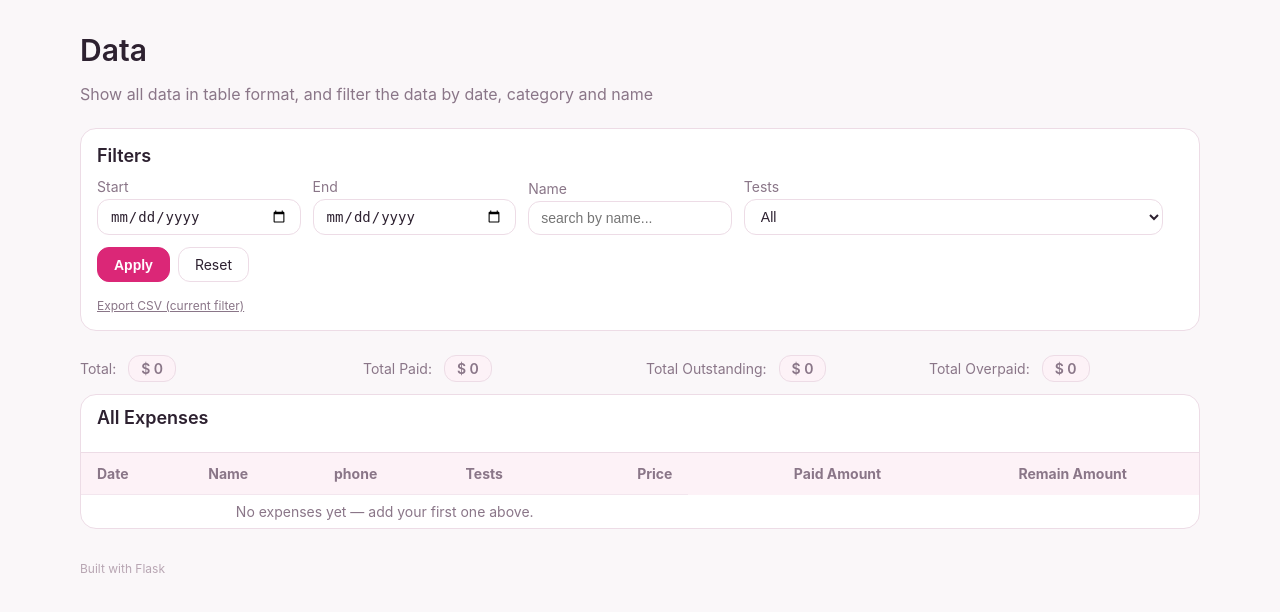
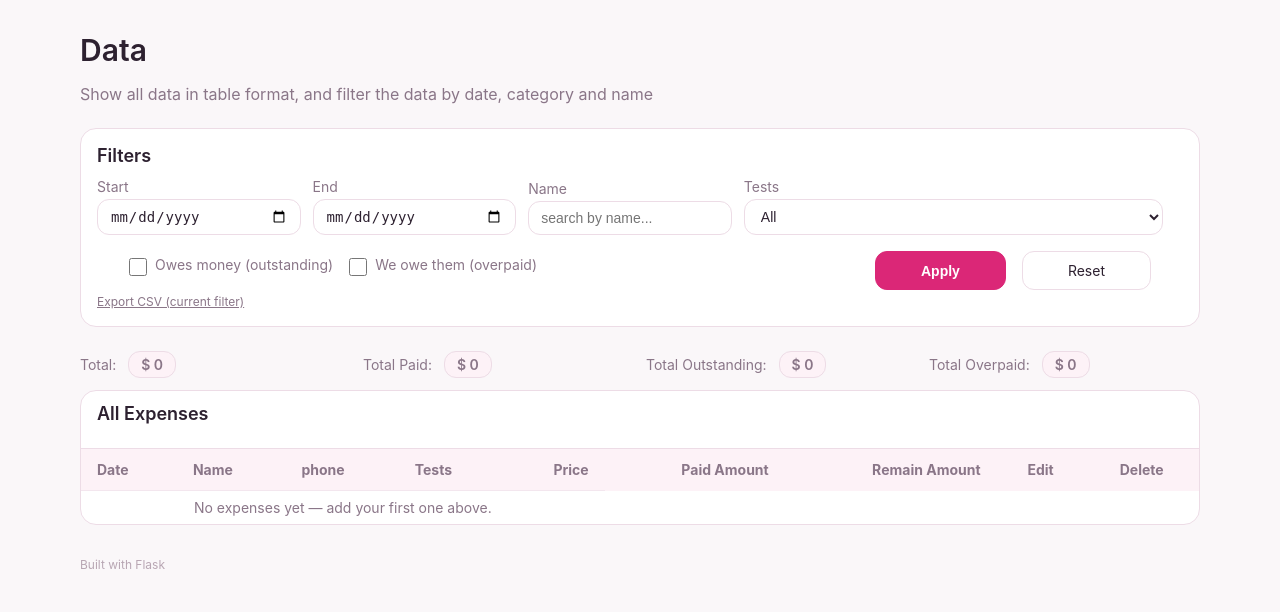
Before and after one commit to MahmoudAlQataa/Simple-POS-System, a Flask app: page /data in a window 1280 px wide. Shown: the part 68-680 px from the top of the page. Run offline with Flask 3, Linux system fonts and the light colour scheme; data that the repository does not hold is empty.

Commit message:
feat(data): add outstanding/overpaid filter and sync export with data filters

```diff
--- a/routes/data.py
+++ b/routes/data.py
@@ -17,6 +17,8 @@ def data():
     start_date = parse_date_or_none(start_str)
     end_date = parse_date_or_none(end_str)
     search_name = (request.args.get("search_name") or "").strip()  # search by name
+    show_outstanding = request.args.get("show_outstanding") == "1"  # الي عليهم مصاري
+    show_overpaid = request.args.get("show_overpaid") == "1"  # الي بدهم مصاري
     #
     if start_date and end_date and end_date < start_date:
         flash("End date can't be earlier than start date", "error")
@@ -35,6 +37,12 @@ def data():
 
     if search_name:  # Name search (case-insensitive and partial)
         q = q.filter(Expense.name.ilike(f"%{search_name}%"))
+    if show_outstanding and show_overpaid:
+        q = q.filter(Expense.remain_amount != 0)
+    elif show_outstanding:
+        q = q.filter(Expense.remain_amount < 0)
+    elif show_overpaid:
+        q = q.filter(Expense.remain_amount > 0)
 
     # pulling the data from the db
     expenses = q.order_by(Expense.date.desc(), Expense.id.desc()).all()
@@ -54,4 +62,6 @@ def data():
         end_str=end_str,
         selected_category=selected_category,
         search_name=search_name,
+        show_outstanding=show_outstanding,
+        show_overpaid=show_overpaid,
         ) # sending the data to the front-end
--- a/static/css/style.css
+++ b/static/css/style.css
@@ -207,6 +207,24 @@ a {
   color: var(--text-muted);
 }
 
+.field-checkbox {
+  display: flex;
+  align-items: center;
+  gap: 8px;
+  font-size: 14px;
+  color: var(--text-main);
+  cursor: pointer;
+  padding-bottom: 8px; /* عشان يتحاذى مع باقي الحقول اللي إلها label فوق */
+}
+
+.field-checkbox input[type="checkbox"] {
+  width: 18px;
+  height: 18px;
+  accent-color: var(--accent);
+  cursor: pointer;
+  margin: 0;
+}
+
 .field-row {
   display: grid;
   grid-template-columns: repeat(6, 1fr);
@@ -247,11 +265,28 @@ a {
   cursor: not-allowed;
 }
 
+.testing{
+    display: flex;
+    justify-content: space-between;
+    align-items: center;
+    padding: 16px 32px;
+}
+
+.checkboxs{
+  display: flex;
+  justify-content: space-around;
+  gap: 16px;
+}
+
 .filters-actions {
   display: flex;
-  gap: 8px;
+  gap: 16px;
+  justify-content: flex-start;
 }
 
+.filters-actions .btn{
+  padding: 10px 45px;
+}
 /* ============ Buttons ============ */
 .btn {
   border-radius: 12px;
@@ -414,7 +449,7 @@ a {
 }
 
 .export-line {
-  margin-top: 12px;
+  margin-top: -16px;
 }
 
 .export-link {
--- a/templates/data.html
+++ b/templates/data.html
@@ -11,7 +11,8 @@
 <!-- Filters -->
 <section class="card card-filters">
     <h2 class="card-title">Filters</h2>
-    <form method="get" action="{{ url_for('main.data') }}" class="filters-form">
+    <form method="get" action="{{ url_for('main.data') }}">
+        <div class="filters-form">
             <label class="field">
                 <span class="field-label">Start</span>
                 <input name="start" value="{{ start_str or '' }}" type="date" class="input" />
@@ -40,6 +41,27 @@
 
                 </select>
             </label>
+        </div>
+
+        <div class="testing">
+            <div class="checkboxs">
+                <div>
+                    <label class="field field-checkbox">
+                        <input type="checkbox" name="show_outstanding" value="1" {% if show_outstanding %}checked{%
+                            endif %} />
+                        <span class="field-label">Owes money (outstanding)</span>
+                    </label>
+                </div>
+
+                <div>
+                    <label class="field field-checkbox">
+                        <input type="checkbox" name="show_overpaid" value="1" {% if show_overpaid %}checked{% endif
+                            %} />
+                        <span class="field-label">We owe them (overpaid)</span>
+                    </label>
+                </div>
+            </div>
+
             <div class="filters-actions">
                 <button class="btn btn-primary" type="submit">
                     Apply
@@ -48,6 +70,8 @@
                     Reset
                 </a>
             </div>
+        </div>
+
     </form>
 
 
@@ -55,7 +79,7 @@
     <!-- Export link -->
     <div class="export-line">
         <a class="export-link"
-            href="{{ url_for('main.export_csv', start=start_str, end=end_str, category=selected_category) }}">
+            href="{{ url_for('main.export_csv', start=start_str, end=end_str, category=selected_category, search_name=search_name, show_outstanding=1 if show_outstanding else None, show_overpaid=1 if show_overpaid else None) }}">
             Export CSV (current filter)
         </a>
     </div>
@@ -122,7 +146,8 @@
                     <th class="text-right">Price</th>
                     <th class="text-right">Paid Amount</th>
                     <th class="text-right">Remain Amount</th>
-                    <th></th>
+                    <th>Edit</th>
+                    <th>Delete</th>
                 </tr>
             </thead>
             <tbody>
--- a/templates/index.html
+++ b/templates/index.html
@@ -132,7 +132,8 @@
           <th class="text-right">Price</th>
           <th class="text-right">Paid Amount</th>
           <th class="text-right">Remain Amount</th>
-          <th></th>
+          <th>Edit</th>
+          <th>Delete</th>
         </tr>
       </thead>
       <tbody>
```
Also changed, not shown: routes/export.py (+12 -1 lines). Lines whose indentation alone changed are shown as unchanged.
